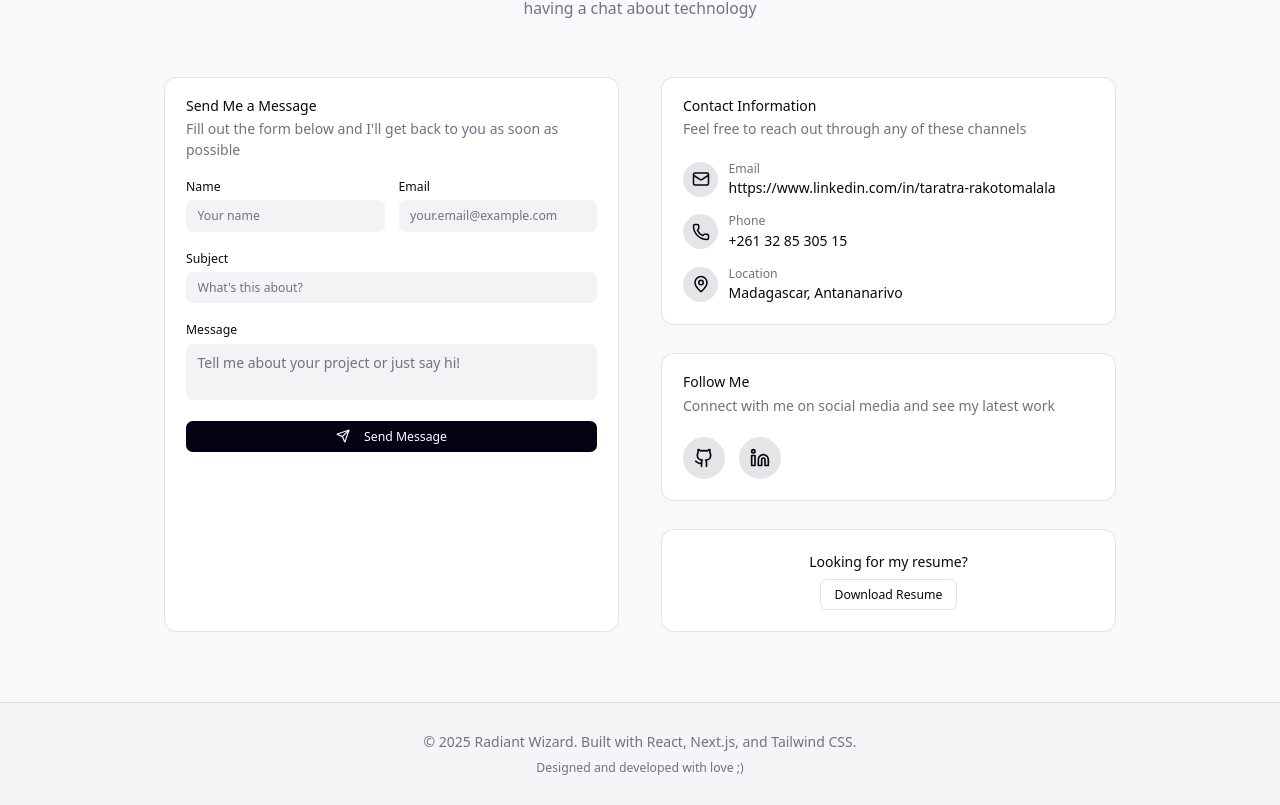
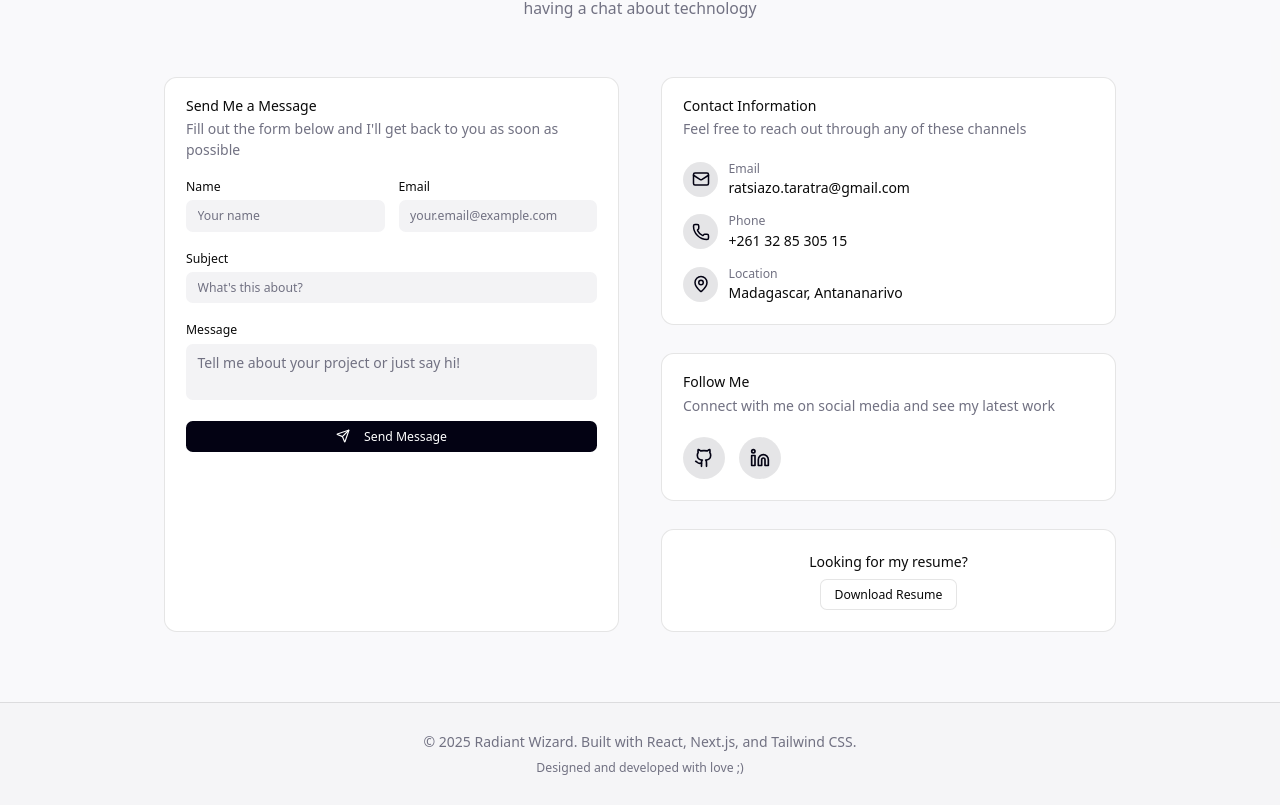
Before and after one commit to Radiant-Wizard/my-portfolio, a Next.js app: page / in a window 1280 px wide. Shown: the part 4533-5338 px from the top of the page. Built offline with nearby package versions, Linux system fonts and the light colour scheme; no server answers.

Commit message:
chore: updated my cv and the linkedin source

```diff
--- a/src/components/Contact.tsx
+++ b/src/components/Contact.tsx
@@ -35,7 +35,7 @@ export function Contact() {
     {
       icon: Mail,
       label: "Email",
-      value: "https://www.linkedin.com/in/taratra-rakotomalala",
+      value: "ratsiazo.taratra@gmail.com",
       href: "mailto:ratsiazo.taratra@gmail.com",
     },
     {
```
Also changed, not shown: 1 other file (tests, documents, lock files or other folders).
